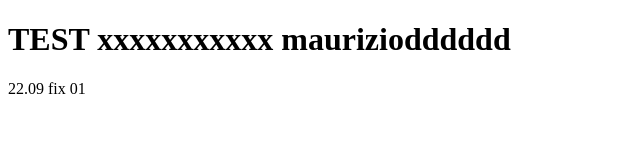
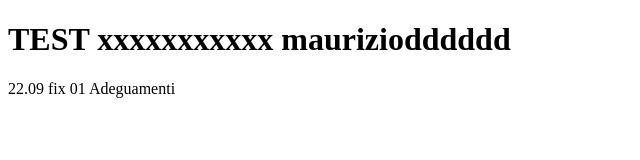
Before and after one commit to angdev70/test-ang-js, a plain HTML site: page index.html in a window 1280 px wide. Shown: the whole page, without its empty margins (0-640 px from the left). Drawn offline with Linux system fonts and the light colour scheme.

Commit message:
Adeguamenti

```diff
--- a/index.html
+++ b/index.html
@@ -8,5 +8,6 @@
     <h1>TEST xxxxxxxxxxx mauriziodddddd</h1>
     22.09
     fix 01
+    Adeguamenti
   </body>
 </html>
```
